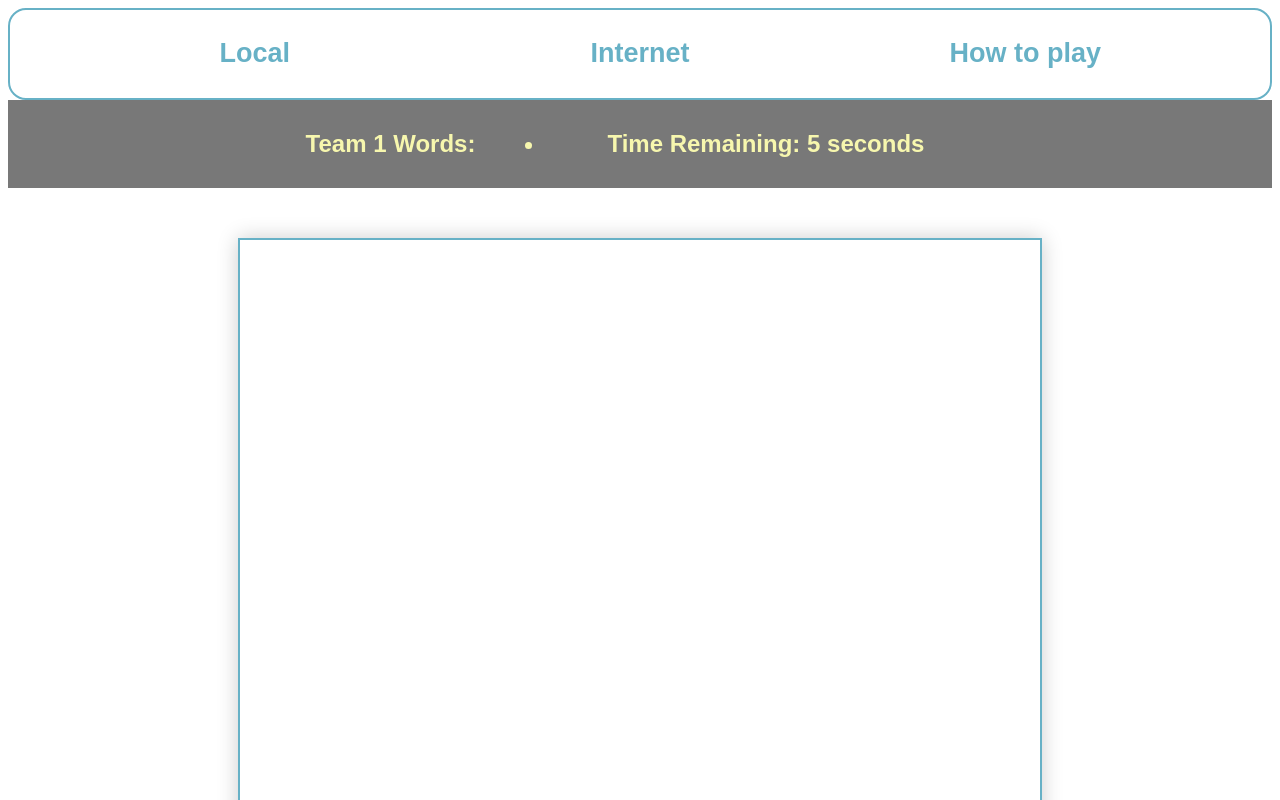
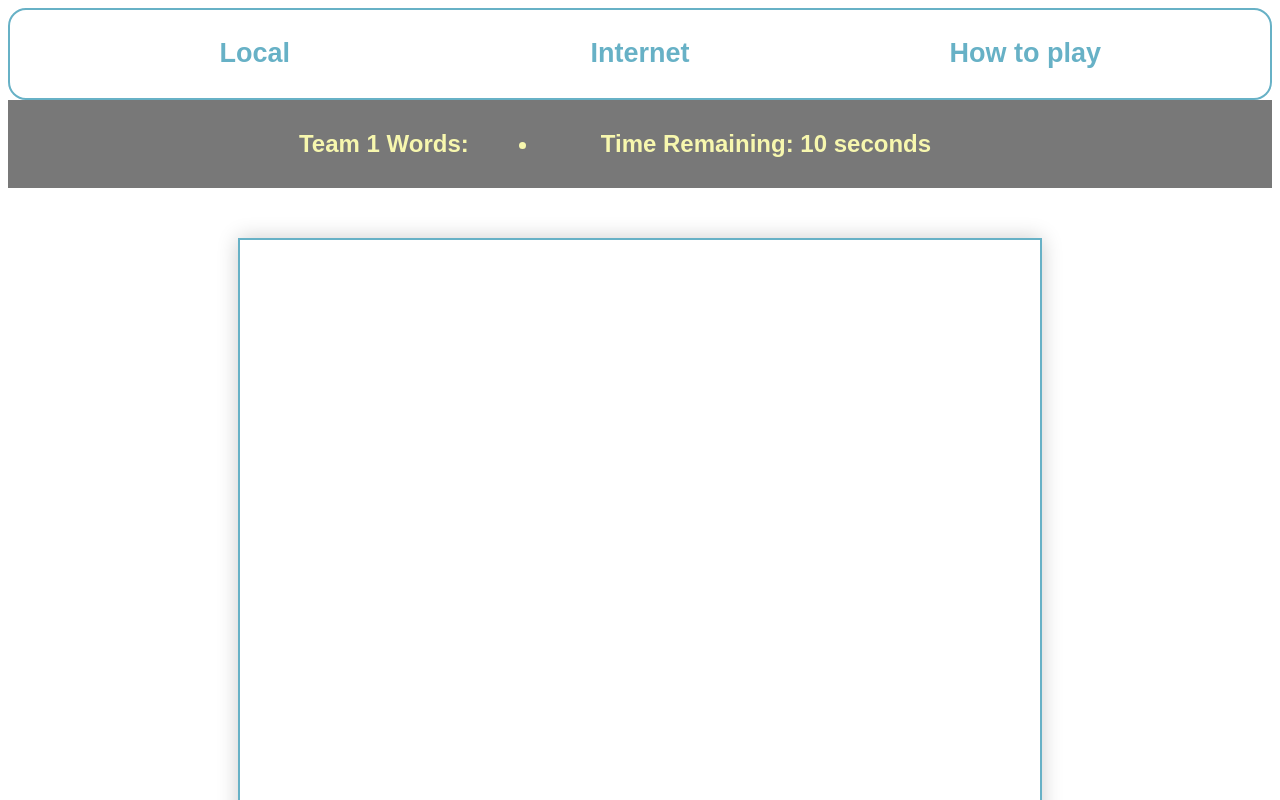
Before and after one commit to Tome94/runningmanproject, a React (Create React App) app: page /draw in a window 1280 px wide. Shown: the top 800 px of the page. Built offline with nearby package versions, Linux system fonts and the light colour scheme.

Commit message:
change countdown time to 10 seconds

```diff
--- a/src/pages/canvas/index.js
+++ b/src/pages/canvas/index.js
@@ -4,12 +4,12 @@ import DisplayWordsComponent from "./drawPrompt";
 
 const Draw = () => {
   const intervalRef = useRef(null);
-  const [remainingTime, setRemainingTime] = useState(5);
+  const [remainingTime, setRemainingTime] = useState(10);
 
   const startTimer = () => {
     intervalRef.current = setInterval(() => {
       setRemainingTime((prevTime) => {
-        return prevTime === 1 ? 5 : prevTime - 1;
+        return prevTime === 1 ? 10 : prevTime - 1;
       });
 
     }, 1000);
```
Also changed, not shown: 8 other files (tests, documents, lock files or other folders).
